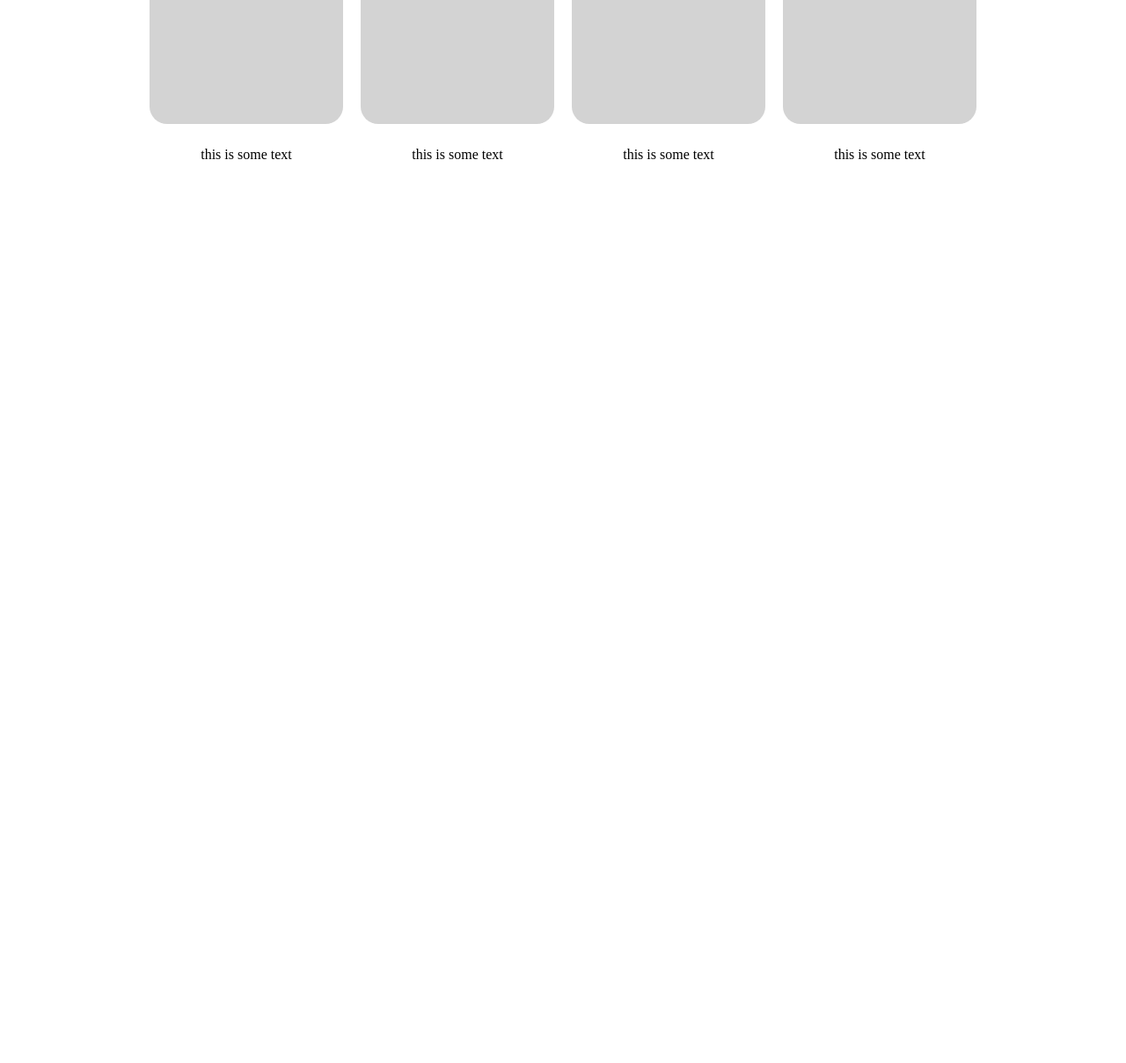
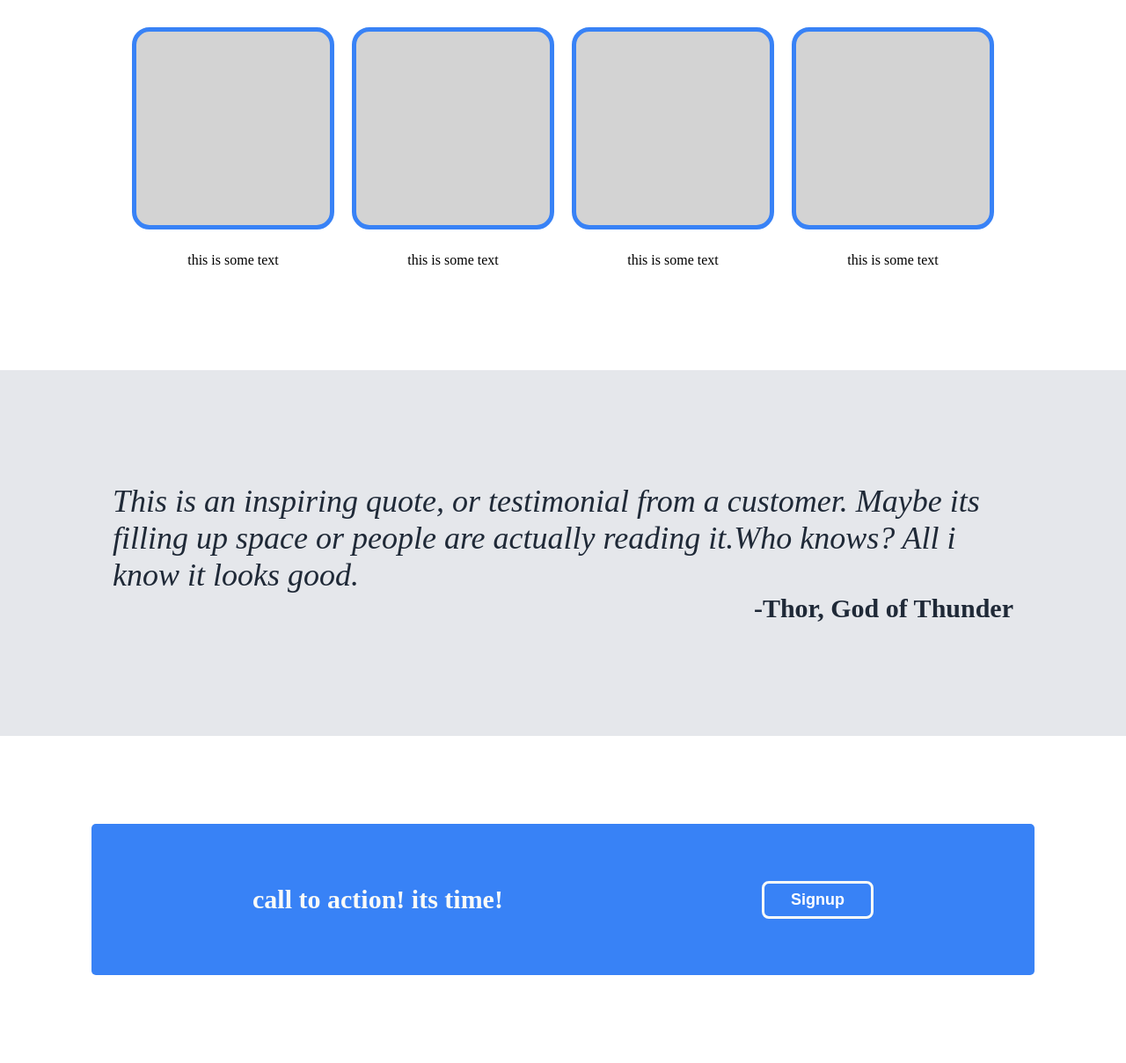
Before and after one commit to dhruvi159/landing_page, a plain HTML site: page index.html in a window 1280 px wide. Shown: the part 636-1845 px from the top of the page at 88% size. Before the commit the page ends 837 px from the top, so only its background shows below. Drawn offline with Linux system fonts and the light colour scheme.

Commit message:
Footer remaining

```diff
--- a/index.html
+++ b/index.html
@@ -9,7 +9,7 @@
 <body>
 <div class="header">
     <div class="nav">
-        <h2>Header Logo</h2>
+        <h2 id="header-logo">Header Logo</h2>
         <ul>
             <li>headerlinkone</li>
             <li>headerlinkone</li>
@@ -18,8 +18,8 @@
     </div>
     <div class="header-info">
         <div class="info">
-            <h1>This website is awesome</h1>
-            <p>
+            <h1 id="hero-main">This website is awesome</h1>
+            <p id="secondary-text">
                 this is a subtext of the website
             </p>
             <button>Signup</button>
@@ -30,7 +30,7 @@
     </div>
 </div>
     <div class="mid-section">
-        <h1 id="some-info">some Random Information.</h1>
+        <h1 id="some-info">Some Random Information.</h1>
         <div class="container">
            <div class="wrapper">
                 <div class="box"></div>
@@ -49,9 +49,20 @@
                 <p>this is some text</p>
             </div>
         </div>
-
     </div>
-
+    <div class="quote-section">
+        <div id="quote">This is an inspiring quote, or testimonial from a customer.
+            Maybe its filling up space or people are actually reading it.Who knows?
+            All i know it looks good.
+        </div>
+        <div id="author">-Thor, God of Thunder</div>
+    </div>
+    <div class="call-to-action">
+        <div class="signup">
+            <p id="call">call to action! its time!</p>
+            <button id="signup">Signup</button>
+        </div>
+    </div>
 
 </body>
 </html>
--- a/style.css
+++ b/style.css
@@ -9,6 +9,22 @@ body{
     justify-content: space-between;
     padding: 0 48px 20px 48px;
 }
+.header{
+    background-color: #1F2937;
+}
+#hero-main{
+    color:#F9FAF8;
+    font-size: 48px;
+    font-weight: bolder;
+}
+#secondary-text{
+    font-size: 18px;
+    color:#E5E7EB;
+}
+#header-logo{
+    font-size: 24px;
+    color:#F9FAF8;
+}
 ul{
     display: flex;
     gap:24px;
@@ -18,7 +34,16 @@ ul{
     align-items: center;
     justify-content: space-between;
     flex: 1;
-    padding: 0 48px 20px 48px;
+    padding: 0 48px 100px 48px;
+}
+button{
+    background-color: #3882F6;
+    padding: 8px 30px 8px 30px;
+    border-radius:8px;
+    color: white;
+    font-weight: bolder;
+    font-size: large;
+    border: none;
 }
 .image{
     background-color: lightgray;
@@ -31,12 +56,17 @@ ul{
 #some-info{
     text-align: center;
     padding-bottom: 30px;
-    padding-top: 30px;
+    color: #1F2937;
+    font-size: 36px;
+    font-weight: bolder;
 }
 .container{
    display: flex;
    align-items: center;
    justify-content: center;
+}
+.mid-section{
+    padding: 50px 0 100px 0;
 }
 .box{
     height: 200px;
@@ -45,13 +75,58 @@ ul{
     border-radius: 20px;
     margin: 10px;
     padding: 10px;
+    border: 5px #3882F6 solid;
 }
 .wrapper{
     display: flex;
     flex-direction: column;
     text-align: center;
 }
+.quote-section{
+    display: flex;
+    background-color: #E5E7EB;
+    flex-direction: column;
+    padding: 8rem;
+}
+#quote{
+    font-size: 36px;
+    font-style: italic;
+    font-weight: lighter;
+    color: #1F2937;
+}
+#author{
+    display: flex;
+    justify-content: flex-end;
+    color: #1F2937;
+    font-weight: bold;
+    font-size: 30px;
+}
+.call-to-action{
+    display: flex;
+    align-items: center;
+    justify-content: center;
+    padding: 100px 0 100px 0;
+}
+.signup{
+    height: 100px;
+    width: 1000px;
+    background-color: #3882F6;
+    display: flex;
+    align-items: center;
+    justify-content: space-around;
+    border-radius: 5px;
+    padding: 36px;
+    color: #F9FAF8;
+}
+#signup{
+    border: #F9FAF8 3px solid;
+}
+#call{
+    font-size: 30px;
+    font-weight: bolder;
+}
 
 li{
     list-style-type: none;
+    color: #F9FAF8;
 }
```
